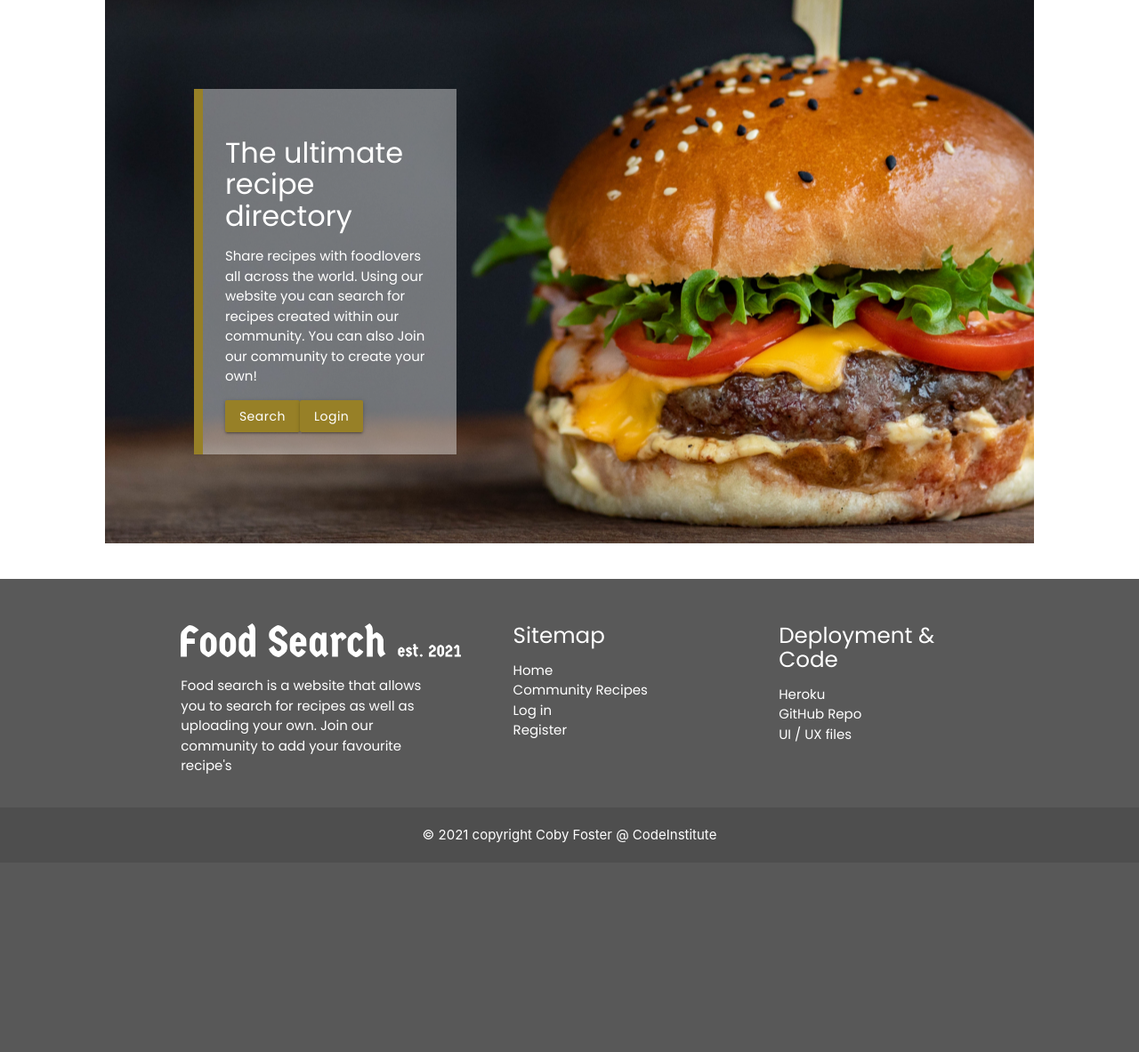
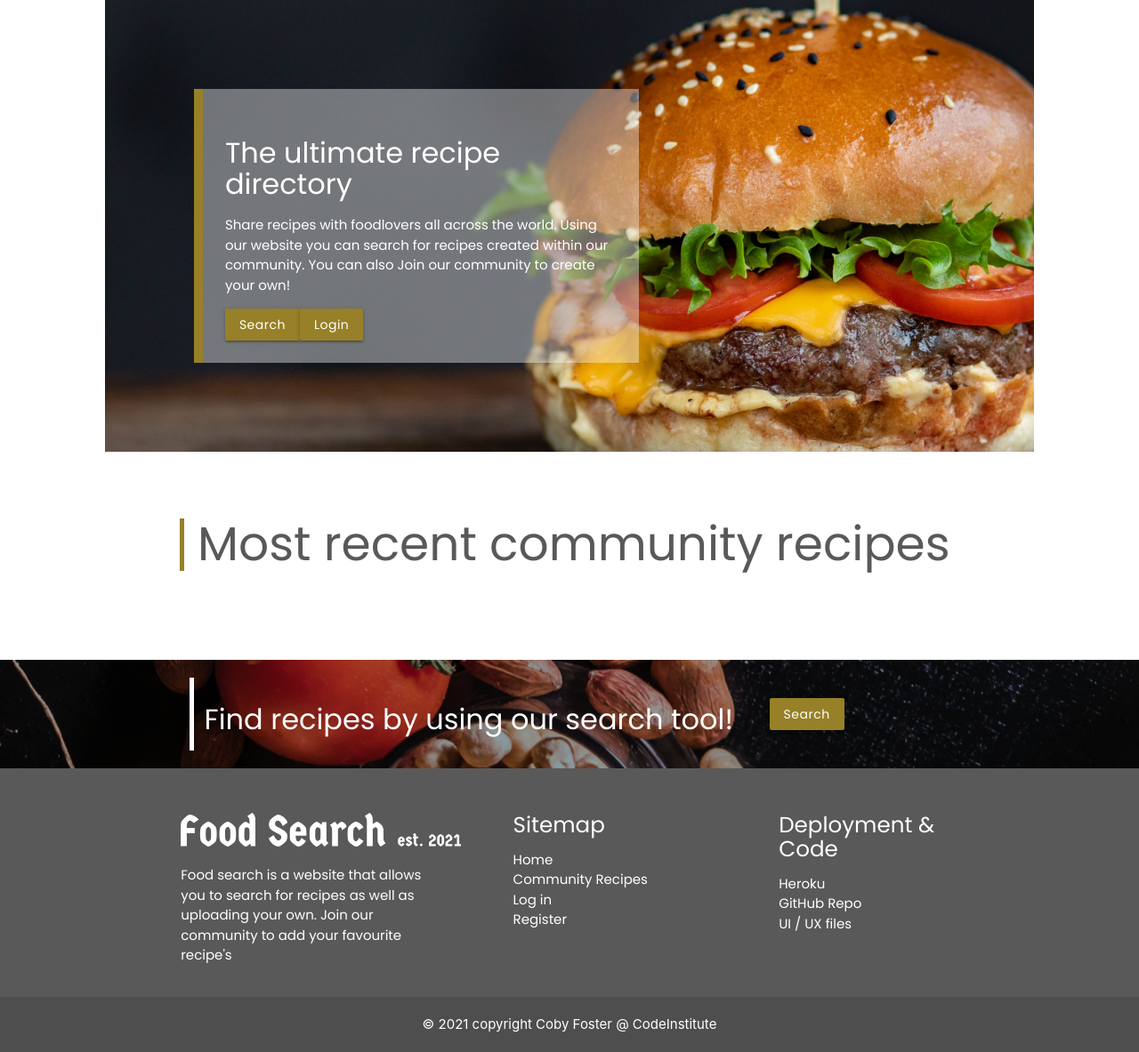
Before and after one commit to Code-Institute-Submissions/data-centric-dev-milestone, a Flask app: page / in a window 1280 px wide. Shown: the part 64-1247 px from the top of the page at 89% size. Before the commit the page ends 1011 px from the top, so only its background shows below. Run offline with Flask 2, Linux system fonts and the light colour scheme; data that the repository does not hold is empty; some libraries are stand-ins or nearby versions; some web fonts are replaced.

Commit message:
Comments and code cleaning

```diff
--- a/static/css/style.css
+++ b/static/css/style.css
@@ -29,6 +29,7 @@ strong {
     background-color: #C4A21C;
     color: white;
 }
+
 .text-border {
     border-left: 5px solid #978027;
     padding-left: 15px;
@@ -87,6 +88,15 @@ footer h5 {
     padding: 25px;
     border-left: 10px solid #978027;
     background-color: rgba(255, 255, 255, 0.4);
+}
+
+h2.recents {
+    color: #595959;
+    margin: 75px 0 50px 10px;
+}
+
+.home-slim {
+    margin: 50px 0 0 0;
 }
 
 /* Login Cards */
@@ -157,7 +167,7 @@ span.created_by, .created_day {
     margin: 0;
 }
 
-.recipe-card .white-border {
+.recipe-card .white-border, .banner-slim .white-border {
     border-left: 5px solid white;
 }
 
@@ -183,7 +193,7 @@ ul.method-list li {
 
 @media (min-width:1200px) {
     .home-banner-text-box {
-        width: 35%;
+        width: 500px;
     }
     .banner-home {
         padding: 100px;
--- a/templates/base.html
+++ b/templates/base.html
@@ -63,7 +63,8 @@
         {% block content %}
         {% endblock %}
     </main>
-
+    {% block footer_banner %}
+    {% endblock %}
     <footer class="foot">
         <div class="container">
             <div class="row">
--- a/templates/index.html
+++ b/templates/index.html
@@ -1,6 +1,7 @@
 {% extends "base.html" %}
 
 {% block banner_slim %}
+<!-- Full width call to action -->
 <div class="row">
     <div class="col m10 offset-m1">
         <div class="banner-home">
@@ -17,15 +18,12 @@
     </div>
 </div>
 {% endblock %}
+
 {% block content %}
-
-
-
-
-
+<!-- Most recent recipes - get's the 4 most recently made / edited -->
+<h2 class="text-border recents">Most recent community recipes</h2>
 <div class="row">
     {% for recipe in recipes %}
-
     <div class="col s12 xl6 m12">
         <div class="card recipe-card">
             <div class="text-border">
@@ -57,3 +55,15 @@
     {% endfor %}
 </div>
 {% endblock %}
+
+<!-- Full width call to action -->
+{% block footer_banner %}
+<div class="banner-slim row home-slim valign-wrapper">
+    <div class="white-border banner-slim-text col m6 offset-m2">
+        <h3 class="white-text">Find recipes by using our search tool!</h3>
+    </div>
+    <div class="col m4 valign-wrapper">
+        <a href="{{ url_for('community_recipes') }}" class="btn">Search</a>
+    </div>
+</div>
+{% endblock %}
```
